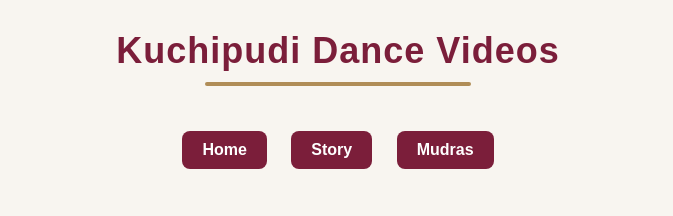
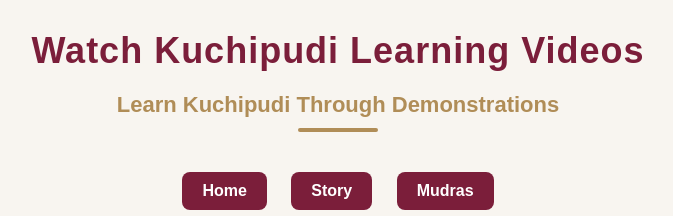
Before and after one commit to ragediksha/Project2, a plain HTML site: page LearningVideos.html in a window 1280 px wide. Shown: the top 216 px of the page, without its empty margins (302-975 px from the left). Drawn offline with Linux system fonts and the light colour scheme.

Commit message:
Update LearningVideos.html

```diff
--- a/LearningVideos.html
+++ b/LearningVideos.html
@@ -10,7 +10,8 @@
 
 <body>
 
-<h1 class="video-title">Kuchipudi Dance Videos</h1>
+<h1 class="page-heading">Watch Kuchipudi Learning Videos</h1>
+<h2 class="sub-heading">Learn Kuchipudi Through Demonstrations</h2>
 
 <nav>
 <div class="page-nav">
```
